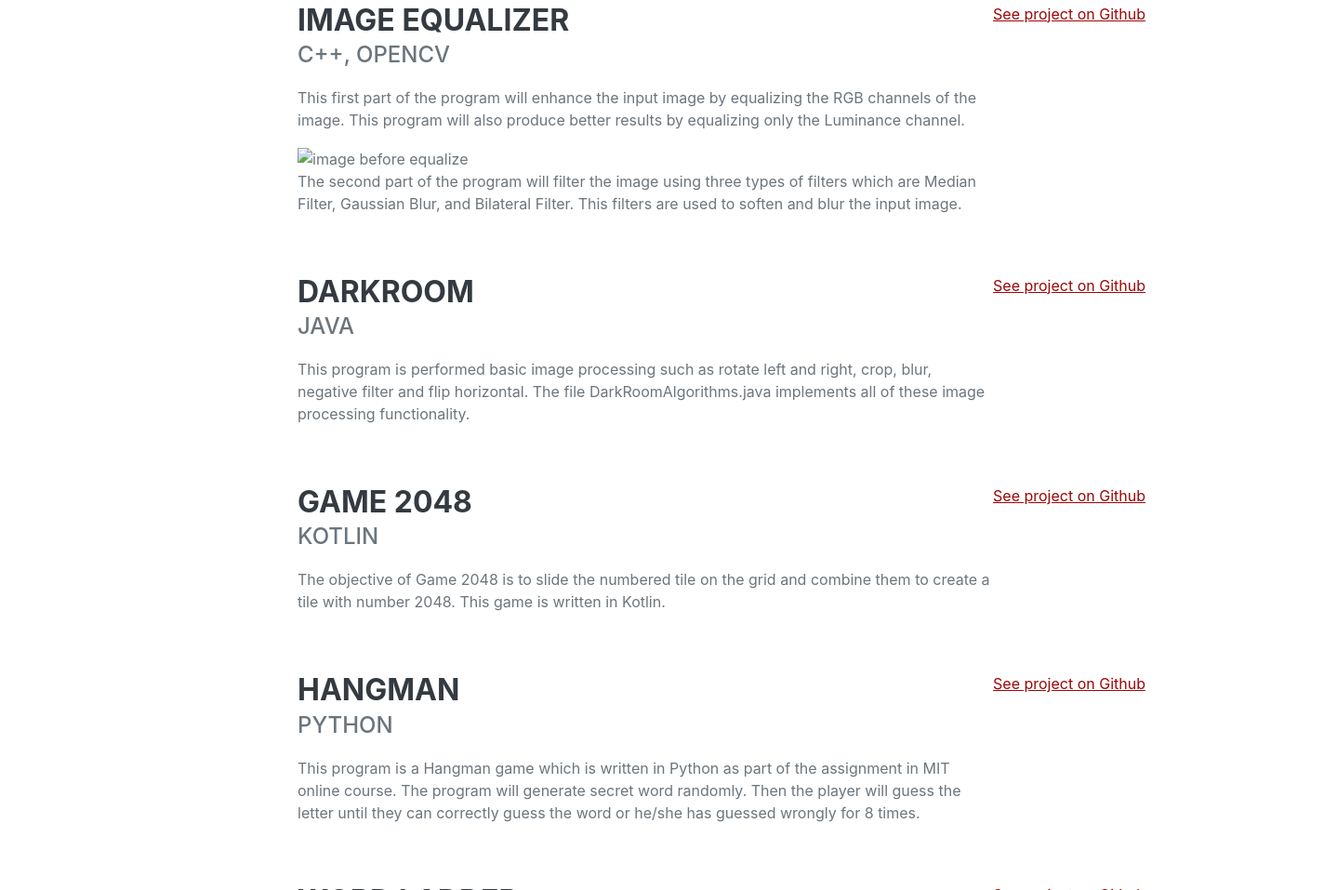
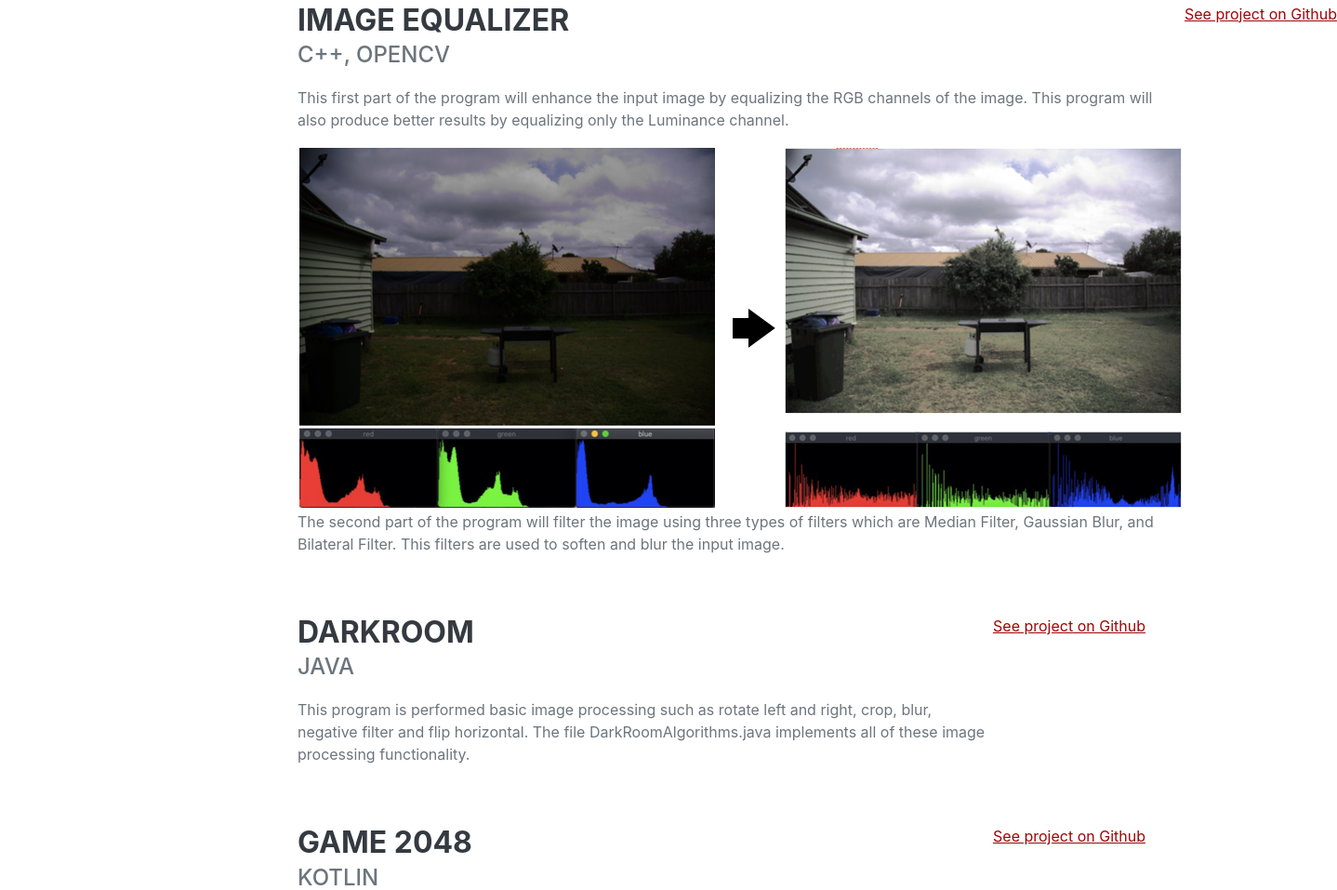
Before and after one commit to wishnuputra/personal-webdesign, a plain HTML site: page index.html in a window 1280 px wide. Shown: the part 1292-2249 px from the top of the page at 93% size, 1438 px wide, since content can reach past the window. Drawn offline with nearby package versions, Linux system fonts and the light colour scheme; a web font is replaced by a local one.

Commit message:
add image histogram equalizer

```diff
--- a/index.html
+++ b/index.html
@@ -77,7 +77,7 @@
                             <p>
                               This first part of the program will enhance the input image by equalizing the RGB channels of the image. This program will also produce better results by equalizing only the Luminance channel.
                             </p>
-                            <img src="assets/img/before_equalizer.png" alt="image before equalize">
+                            <img src="assets/img/image_equalizer.png" alt="image before equalize">
                             <p>
                               The second part of the program will filter the image using three types of filters which are Median Filter, Gaussian Blur, and Bilateral Filter. This filters are used to soften and blur the input image.
                             </p>
```
